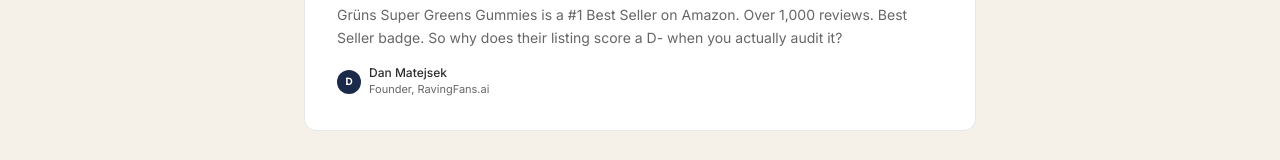
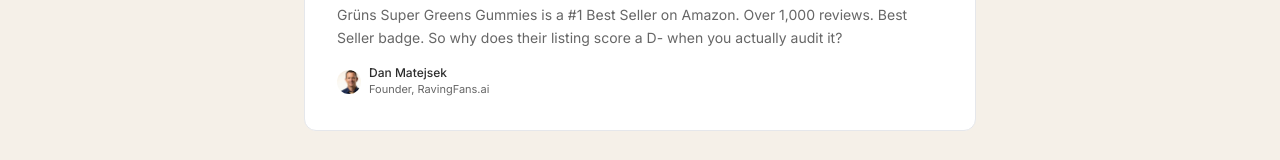
Before and after one commit to danielmajestic/ravingfans-website, a Next.js app: page /blog in a window 1280 px wide. Shown: the part 884-1044 px from the top of the page. Built offline with nearby package versions, Linux system fonts and the light colour scheme; a web font is replaced by a local one.

Commit message:
design: replace author initials with Dan headshot in blog

```diff
--- a/src/app/blog/[slug]/page.tsx
+++ b/src/app/blog/[slug]/page.tsx
@@ -152,9 +152,11 @@
 
           {/* Author bio */}
           <div className="mt-12 flex flex-col sm:flex-row gap-5 items-start">
-            <div className="w-14 h-14 rounded-full bg-navy flex-shrink-0 flex items-center justify-center border-2 border-gold/30">
-              <span className="text-gold text-lg font-bold">DM</span>
-            </div>
+            <img
+              src="/blog/images/dan-headshot.png"
+              alt="Dan Matejsek"
+              className="w-14 h-14 rounded-full object-cover flex-shrink-0 border-2 border-gold/30"
+            />
             <div>
               <p className="font-semibold text-dark mb-1">{post.author}</p>
               <p className="text-sm text-medium leading-relaxed">
--- a/src/app/blog/page.tsx
+++ b/src/app/blog/page.tsx
@@ -88,11 +88,11 @@
                       </p>
 
                       <div className="flex items-center gap-2">
-                        <div className="w-6 h-6 rounded-full bg-navy flex items-center justify-center">
-                          <span className="text-white text-[10px] font-bold">
-                            D
-                          </span>
-                        </div>
+                        <img
+                          src="/blog/images/dan-headshot.png"
+                          alt="Dan Matejsek"
+                          className="w-6 h-6 rounded-full object-cover"
+                        />
                         <div className="flex flex-col">
                           <span className="text-xs text-dark font-medium">
                             {post.author}
```
Also changed, not shown: public/blog/images/dan-headshot.png (added).
